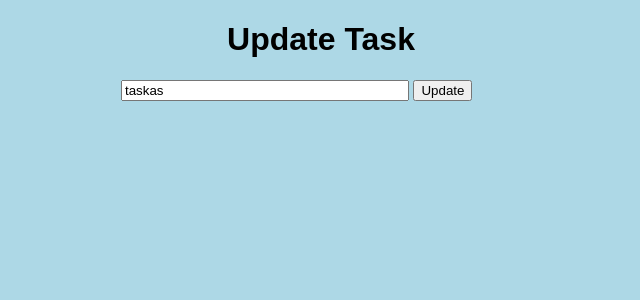
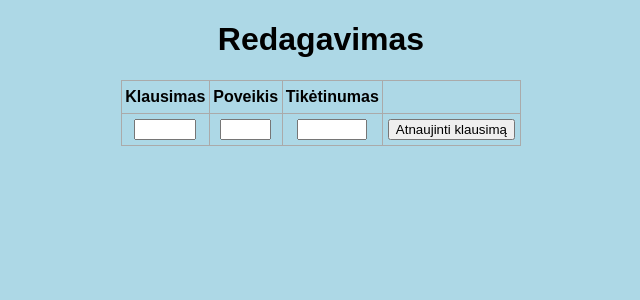
Before and after one commit to mmyl/ExpertSystem, a Flask app: page /update/1 in a window 1280 px wide. Shown: the top 300 px of the page, without its empty margins (319-959 px from the left). Run offline with Flask 2, Linux system fonts and the light colour scheme; data comes from the database, SQL or seed files in the repository.

Commit message:
added more columns, input integration

```diff
--- a/templates/update.html
+++ b/templates/update.html
@@ -6,12 +6,19 @@
 
 {% block body %}
 <div class="content">
-    <h1 style="text-align: center">Update Task</h1>
-
+    <h1 style="text-align: center">Redagavimas</h1>
+    <table>
+        <tr>
+            <th>Klausimas</th>
+            <th>Poveikis</th>
+            <th>Tikėtinumas</th>
+        </tr>
     <div class="form">
         <form action="/update/{{task.id}}" method="POST">
-            <input type="text" name="content" id="content" value="{{task.content}}">
-            <input type="submit" value="Update">
+            <td><input type="text" name="content" id="content"></td>
+            <td><input type="text" name="content" id="content"></td>
+            <td><input type="text" name="content" id="content"></td>
+            <td><input type="submit" value="Atnaujinti klausimą"></td>
         </form>
     </div>
 </div>
```
Also changed, not shown: templates/index.html (+17 -7 lines), test.db.
